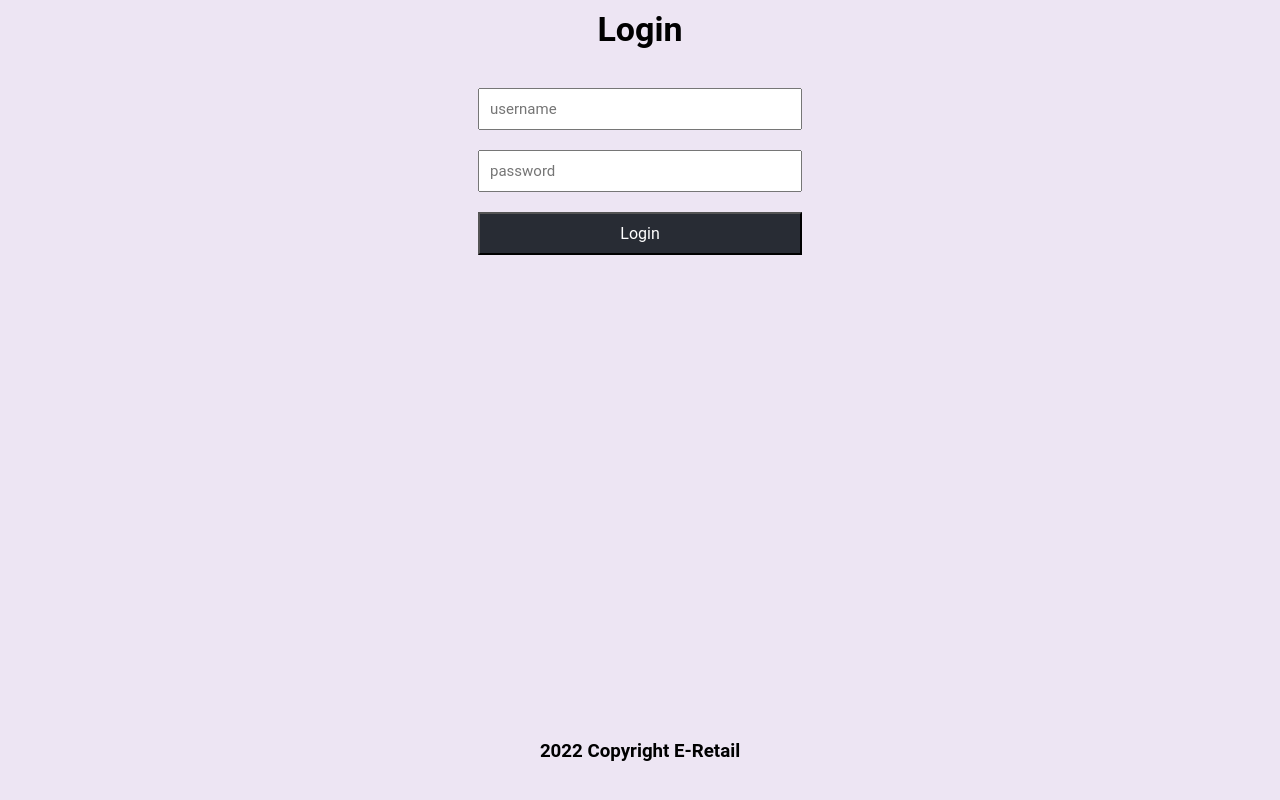
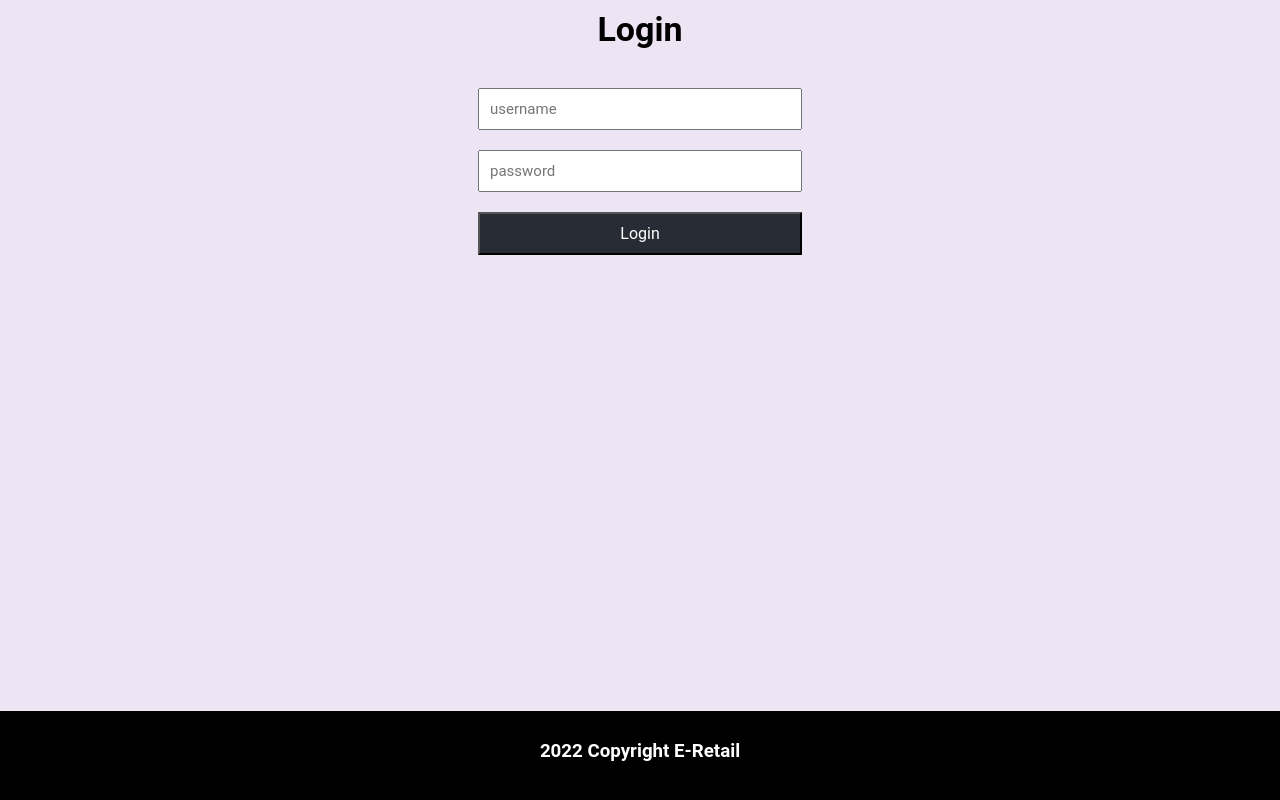
Before and after one commit to tonyoseko99/jenga-shop, a React (Create React App) app: page / in a window 1280 px wide. Shown: the part 240-1040 px from the top of the page. Built offline with nearby package versions, Linux system fonts and the light colour scheme.

Commit message:
restyled the footer

```diff
--- a/package.json
+++ b/package.json
@@ -3,6 +3,8 @@
   "version": "0.1.0",
   "private": true,
   "dependencies": {
+    "@fortawesome/fontawesome-svg-core": "^6.1.2",
+    "@fortawesome/free-solid-svg-icons": "^6.1.2",
     "@testing-library/jest-dom": "^5.16.4",
     "@testing-library/react": "^13.3.0",
     "@testing-library/user-event": "^13.5.0",
--- a/src/App.css
+++ b/src/App.css
@@ -160,6 +160,7 @@ body {
 
 /* card section */
 .card-container{
+  margin: 0 200px;
   display: flex;
   flex-direction: row;
   flex-flow: row wrap;
@@ -205,11 +206,11 @@ body {
 
 /* footer */
 .footer {
-  background: #EDE5F3;
+  height: 100px;
+  background-color: black;
+  color: white;
   padding: 10px;
   text-align: center;
-  justify-content: center;
-  color: black;
-  position: sticky;
+  margin-top: 20px;
   margin-bottom: 0;
 }
```
Also changed, not shown: 1 other file (tests, documents, lock files or other folders).
